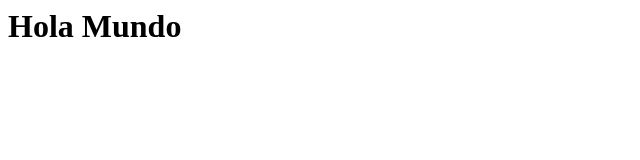
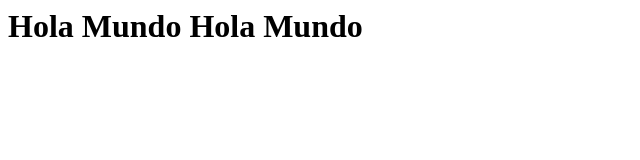
Before and after one commit to lsrLuis/web_app, a plain HTML site: page views/index.html in a window 1280 px wide. Shown: the whole page, without its empty margins (0-640 px from the left). Drawn offline with Linux system fonts and the light colour scheme.

Commit message:
nuevo hola

```diff
--- a/views/index.html
+++ b/views/index.html
@@ -3,6 +3,6 @@
         <title>Python</title>
     </head>
     <body>
-        <h1>Hola Mundo</h1>
+        <h1>Hola Mundo Hola Mundo</h1>
     </body>
 </html>
```
